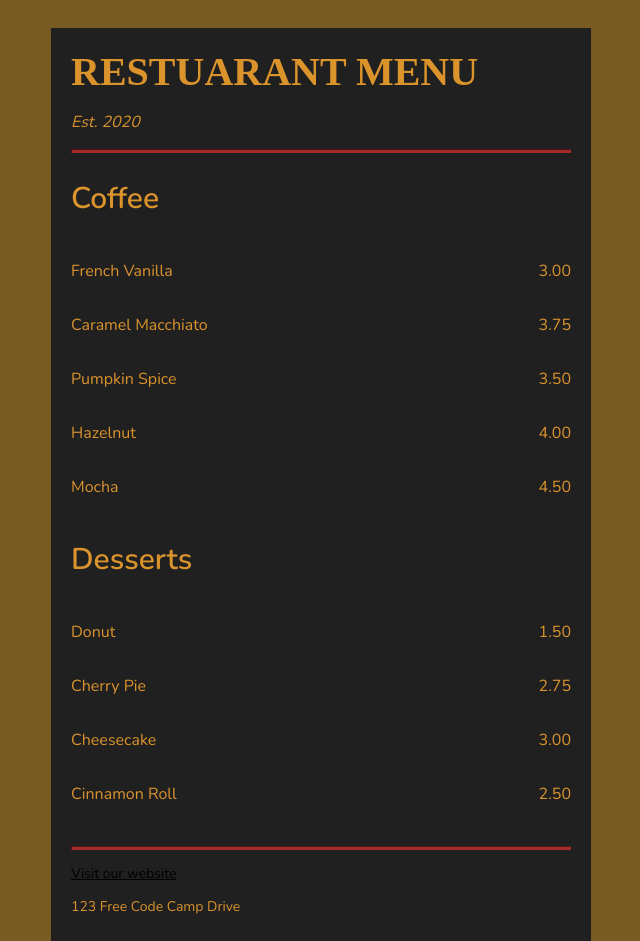
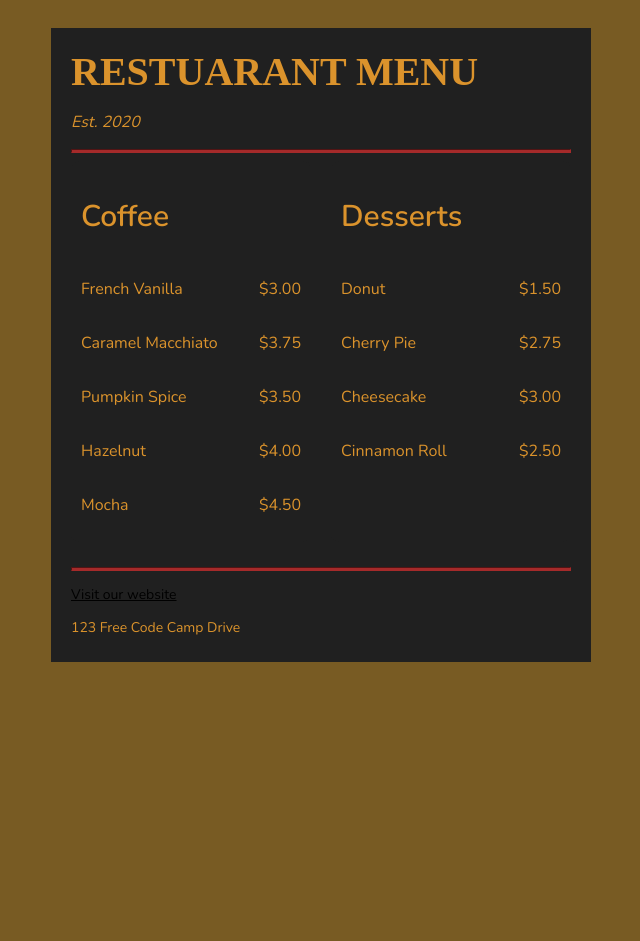
Before and after one commit to abdinasirhassan360-web/restuarant-menu-demo, a plain HTML site: page index.html in a window 1280 px wide. Shown: the whole page, without its empty margins (319-959 px from the left). After the commit the page ends 800 px from the top, so only its background shows below. Drawn offline with nearby package versions, Linux system fonts and the light colour scheme.

Commit message:
two colomns

```diff
--- a/index.html
+++ b/index.html
@@ -13,41 +13,44 @@
         <h1>RESTUARANT MENU</h1>
         <p class="established">Est. 2020</p>
         <hr>
+        <main class="menu-grid">
   <section>
     <h2>Coffee</h2>
-
     <article class="item">
-            <p class="flavor">French Vanilla</p><p class="price">3.00</p>
+      <p class="flavor">French Vanilla</p><p class="price">$3.00</p>
     </article>
     <article class="item">
-            <p class="flavor">Caramel Macchiato</p><p class="price">3.75</p>
+      <p class="flavor">Caramel Macchiato</p><p class="price">$3.75</p>
     </article>
     <article class="item">
-            <p class="flavor">Pumpkin Spice</p><p class="price">3.50</p>
+      <p class="flavor">Pumpkin Spice</p><p class="price">$3.50</p>
     </article>
     <article class="item">
-            <p class="flavor">Hazelnut</p><p class="price">4.00</p>
+      <p class="flavor">Hazelnut</p><p class="price">$4.00</p>
     </article>
     <article class="item">
-            <p class="flavor">Mocha</p><p class="price">4.50</p>
+      <p class="flavor">Mocha</p><p class="price">$4.50</p>
     </article>
   </section>
+
   <section>
     <h2>Desserts</h2>
-
     <article class="item">
-            <p class="dessert">Donut</p><p class="price">1.50</p>
+      <p class="dessert">Donut</p><p class="price">$1.50</p>
     </article>
     <article class="item">
-            <p class="dessert">Cherry Pie</p><p class="price">2.75</p>
+      <p class="dessert">Cherry Pie</p><p class="price">$2.75</p>
     </article>
     <article class="item">
-            <p class="dessert">Cheesecake</p><p class="price">3.00</p>
+      <p class="dessert">Cheesecake</p><p class="price">$3.00</p>
     </article>
     <article class="item">
-            <p class="dessert">Cinnamon Roll</p><p class="price">2.50</p>
+      <p class="dessert">Cinnamon Roll</p><p class="price">$2.50</p>
     </article>
   </section>
+</main>
+
+      </main>
       </main>
       <hr class="bottom-line">
       <footer>
--- a/styles.css
+++ b/styles.css
@@ -34,7 +34,18 @@ p {
   padding: 20px;
   max-width: 500px;
 }
+.menu-grid {
+  display: grid;
+  grid-template-columns: 1fr 1fr; /* two equal columns */
+  gap: 20px;                      /* space between columns */
+}
 
+/* make sure sections fill their grid cell nicely */
+.menu-grid section {
+  background: #202020;
+  padding: 10px;
+  border-radius: 8px;
+}
 img {
   display: block;
   margin-left: auto;
@@ -50,9 +61,6 @@ hr {
 .bottom-line {
   margin-top: 25px;
 }
-
-
-
 
 .item {
   display: flex;
```
Lines whose indentation alone changed are shown as unchanged.
